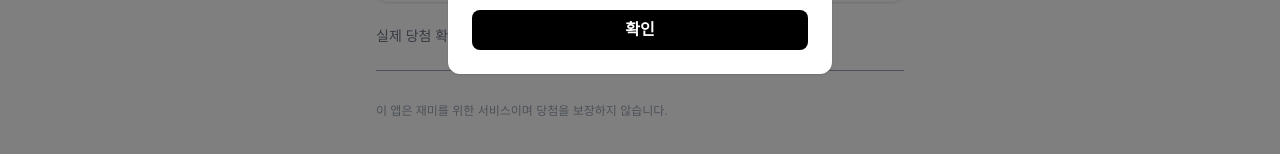
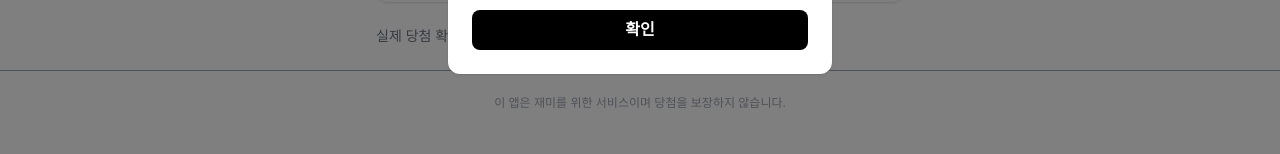
Before and after one commit to DevCoreDXI76/lotto-mini-app, a Next.js app: page / in a window 1280 px wide. Shown: the part 398-552 px from the top of the page. Built offline with nearby package versions, Linux system fonts and the light colour scheme; no server answers.

Commit message:
feat: add shared footer with legal disclaimer to root layout

```diff
--- a/app/layout.tsx
+++ b/app/layout.tsx
@@ -1,6 +1,7 @@
 import type { Metadata } from "next";
 import { Geist, Geist_Mono } from "next/font/google";
 import { FirstVisitNotice } from "@/components/lotto/FirstVisitNotice";
+import { Footer } from "@/components/lotto/Footer";
 import "./globals.css";
 
 const geistSans = Geist({
@@ -32,6 +33,7 @@ export default function RootLayout({
       <body className="min-h-full">
         <FirstVisitNotice />
         {children}
+        <Footer />
       </body>
     </html>
   );
--- a/app/page.tsx
+++ b/app/page.tsx
@@ -34,9 +34,6 @@ export default function Home() {
       </div>
 
       <Disclaimer />
-      <footer className="text-xs text-gray-400 pt-8 border-t">
-        이 앱은 재미를 위한 서비스이며 당첨을 보장하지 않습니다.
-      </footer>
     </main>
   );
 }
--- /dev/null
+++ b/components/lotto/Footer.tsx
@@ -0,0 +1,7 @@
+export function Footer() {
+  return (
+    <footer className="text-xs text-gray-400 text-center py-6 border-t">
+      이 앱은 재미를 위한 서비스이며 당첨을 보장하지 않습니다.
+    </footer>
+  );
+}
```
